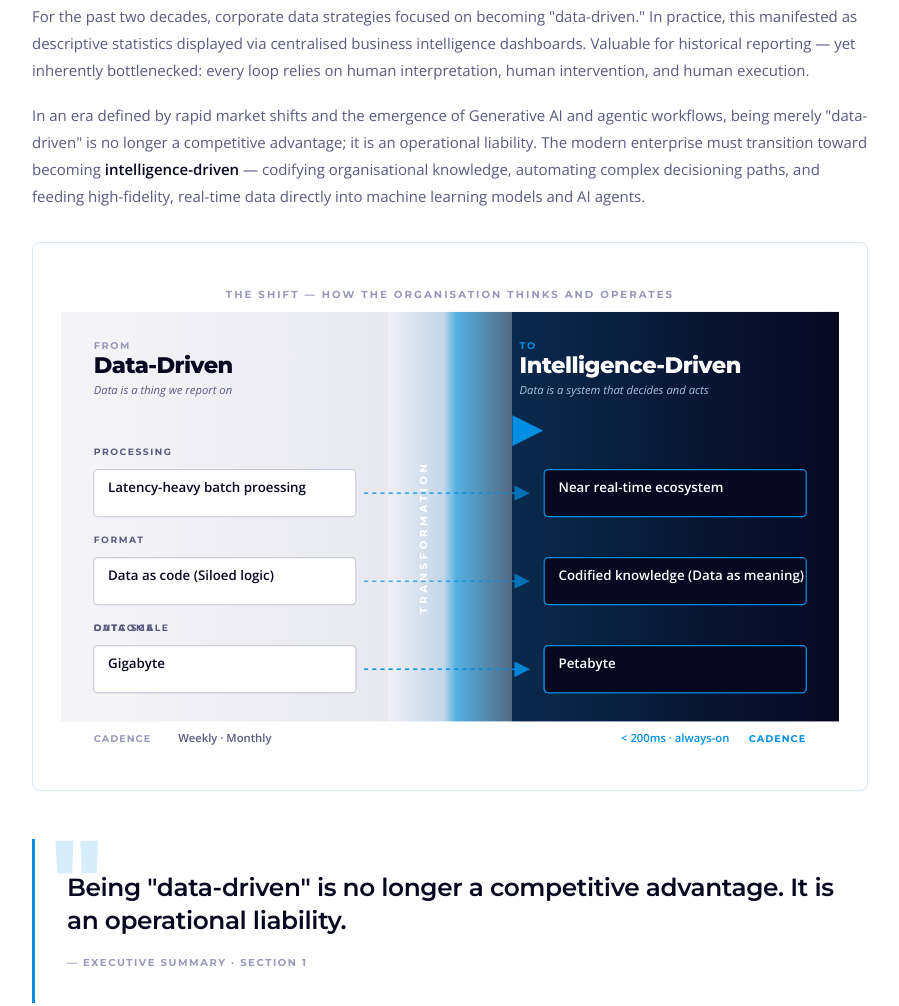
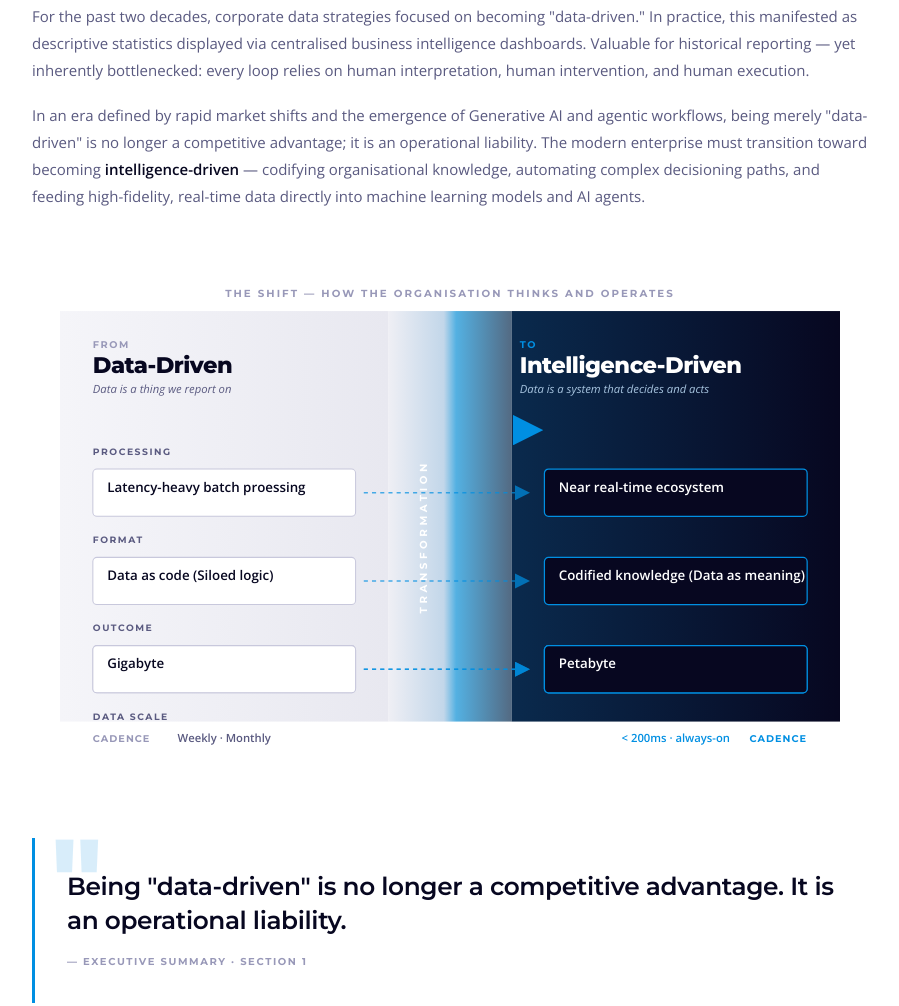
Before and after one commit to DanicaBellchambers/whitepaper-options, a plain HTML site: page index.html in a window 1280 px wide. Shown: the part 1169-2175 px from the top of the page, without its empty margins (190-1089 px from the left). Drawn offline with nearby package versions, Linux system fonts and the light colour scheme.

Commit message:
Update index.html

```diff
--- a/index.html
+++ b/index.html
@@ -13,7 +13,7 @@
   --blue-lt:#e0f2fd;--blue-pale:#f0f8fe;
   --navy:#070720;--navy-mid:#0e0e35;--navy-soft:#1a1a50;
   --ink:#070720;--ink-mid:#2e2e50;--ink-muted:#5a5a80;--ink-faint:#9898b8;
-  --paper:#ffffff;--paper-mid:#f4f7fb;--paper-tint:#eef4fc;
+  --paper:#ffffff;--paper-mid:#f4f7fb;--paper-tint:#eef4fc;c
   --rule:#dde8f5;
   --green:#007a55;--green-lt:#e0f4ee;
   --amber:#b06800;--amber-lt:#fef3e0;
@@ -575,7 +575,7 @@ footer{background:var(--navy);color:rgba(255,255,255,.7);padding:3rem 0 1.5rem}
 
         <!-- ROW 4: VALUE OF DATA -->
         <g>
-          <text x="32" y="352" font-size="9" font-family="'Montserrat',sans-serif" fill="#5a5a80" letter-spacing="1.5" font-weight="700">DATA SCALE</text>
+          <text x="32" y="438" font-size="9" font-family="'Montserrat',sans-serif" fill="#5a5a80" letter-spacing="1.5" font-weight="700">DATA SCALE</text>
           <g transform="translate(32,366)">
             <rect x="0" y="0" width="256" height="46" rx="4" fill="#ffffff" stroke="#c8c8dc" stroke-width="1"/>
             <text x="14" y="22" font-size="13" fill="#070720" font-weight="700">Gigabyte</text>
```
